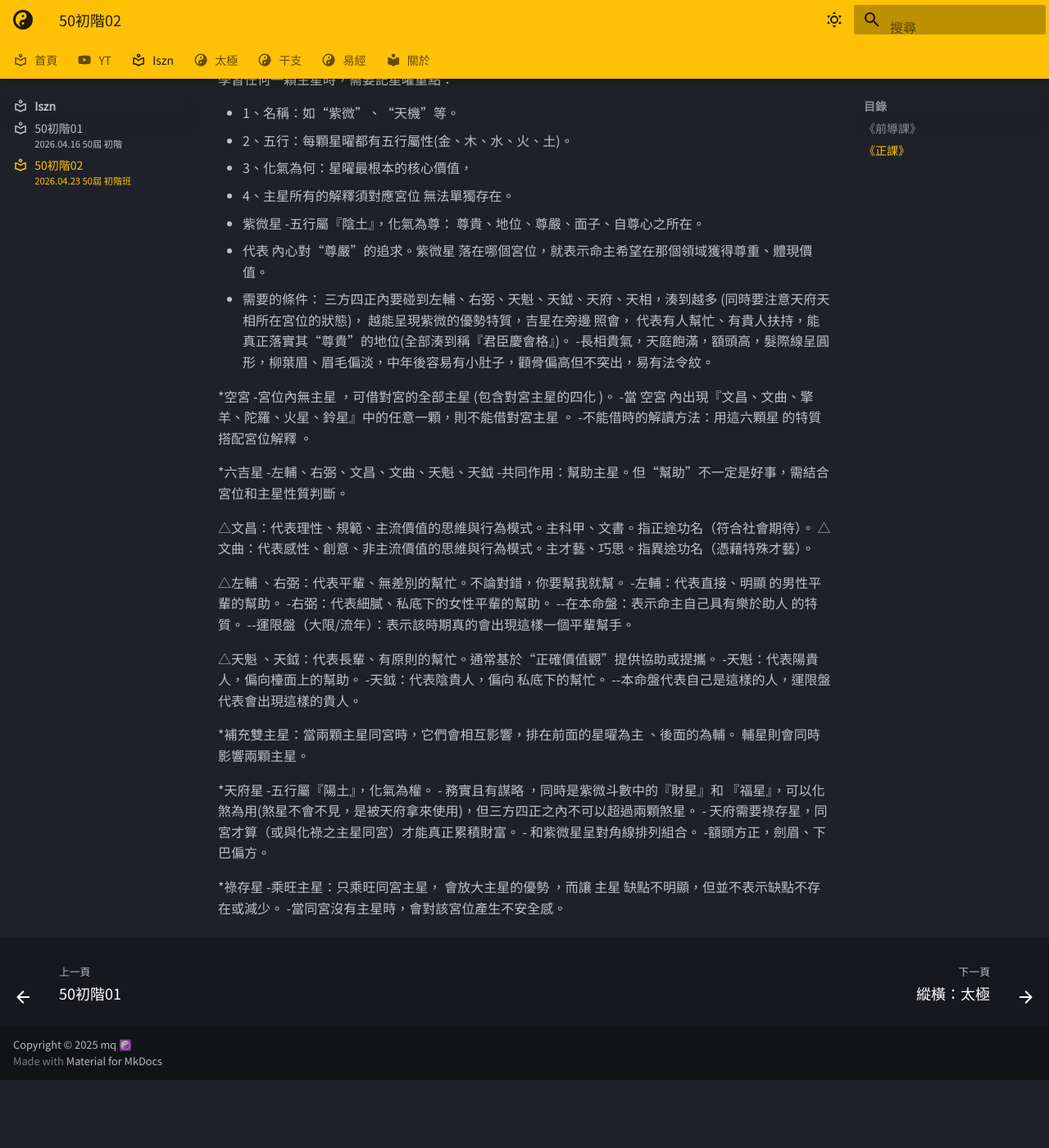
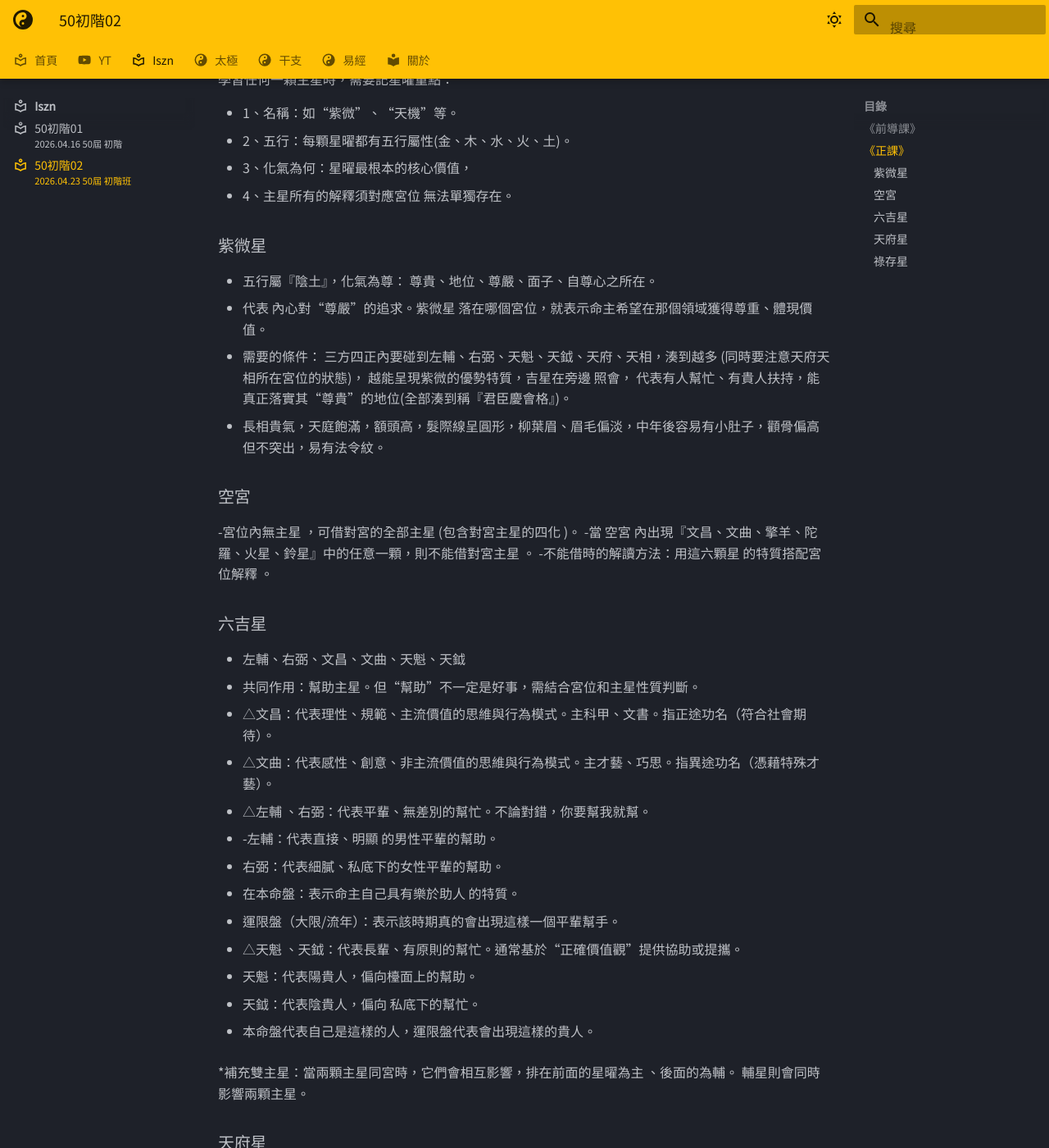
Before and after one commit to oolongyuan/oolongyuan.github.io, an MkDocs documentation site: the page built from docs/iszn/class_02.md, in a window 1280 px wide and 1400 px high, scrolled down 738 px. Shown: the whole window at 82% size. Built offline with MkDocs 1.6.1 and Material for MkDocs 9.7.7, drawn with Linux system fonts in a browser that asks for light colours; some web fonts are replaced; before the commit the page ends 2055 px from its top, so only the background shows below that; some of the changed text lies outside the part shown.

Commit message:
formatted

```diff
--- a/docs/iszn/class_02.md
+++ b/docs/iszn/class_02.md
@@ -40,44 +40,52 @@ subtitle: 2026.04.23 50屆 初階班
  - 3、化氣為何：星曜最根本的核心價值，
  - 4、主星所有的解釋須對應宮位 無法單獨存在。
 
-*     紫微星
--五行屬『陰土』，化氣為尊： 尊貴、地位、尊嚴、面子、自尊心之所在。
--     代表     內心對“尊嚴”的追求。紫微星     落在哪個宮位，就表示命主希望在那個領域獲得尊重、體現價值。
--     需要的條件：     三方四正內要碰到左輔、右弼、天魁、天鉞、天府、天相，湊到越多     (同時要注意天府天相所在宮位的狀態)，     越能呈現紫微的優勢特質，吉星在旁邊     照會，     代表有人幫忙、有貴人扶持，能真正落實其“尊貴”的地位(全部湊到稱『君臣慶會格』)。
--長相貴氣，天庭飽滿，額頭高，髮際線呈圓形，柳葉眉、眉毛偏淡，中年後容易有小肚子，顴骨偏高但不突出，易有法令紋。
+### 紫微星
 
-*空宮
+ - 五行屬『陰土』，化氣為尊： 尊貴、地位、尊嚴、面子、自尊心之所在。
+ -     代表     內心對“尊嚴”的追求。紫微星     落在哪個宮位，就表示命主希望在那個領域獲得尊重、體現價值。
+ -     需要的條件：     三方四正內要碰到左輔、右弼、天魁、天鉞、天府、天相，湊到越多     (同時要注意天府天相所在宮位的狀態)，     越能呈現紫微的優勢特質，吉星在旁邊     照會，     代表有人幫忙、有貴人扶持，能真正落實其“尊貴”的地位(全部湊到稱『君臣慶會格』)。
+ - 長相貴氣，天庭飽滿，額頭高，髮際線呈圓形，柳葉眉、眉毛偏淡，中年後容易有小肚子，顴骨偏高但不突出，易有法令紋。
+
+### 空宮
+
 -宮位內無主星  ，可借對宮的全部主星     (包含對宮主星的四化 )。
 -當     空宮     內出現『文昌、文曲、擎羊、陀羅、火星、鈴星』中的任意一顆，則不能借對宮主星  。
 -不能借時的解讀方法：用這六顆星     的特質搭配宮位解釋     。
 
-*六吉星
--左輔、右弼、文昌、文曲、天魁、天鉞
--共同作用：幫助主星。但“幫助”不一定是好事，需結合宮位和主星性質判斷。
+### 六吉星
 
-△文昌：代表理性、規範、主流價值的思維與行為模式。主科甲、文書。指正途功名（符合社會期待）。
-△文曲：代表感性、創意、非主流價值的思維與行為模式。主才藝、巧思。指異途功名（憑藉特殊才藝）。
+ - 左輔、右弼、文昌、文曲、天魁、天鉞
+ - 共同作用：幫助主星。但“幫助”不一定是好事，需結合宮位和主星性質判斷。
 
-△左輔 、右弼：代表平輩、無差別的幫忙。不論對錯，你要幫我就幫。
--左輔：代表直接、明顯     的男性平輩的幫助。
--右弼：代表細膩、私底下的女性平輩的幫助。
---在本命盤：表示命主自己具有樂於助人     的特質。
---運限盤（大限/流年）：表示該時期真的會出現這樣一個平輩幫手。
+ - △文昌：代表理性、規範、主流價值的思維與行為模式。主科甲、文書。指正途功名（符合社會期待）。
+ - △文曲：代表感性、創意、非主流價值的思維與行為模式。主才藝、巧思。指異途功名（憑藉特殊才藝）。
 
-△天魁 、天鉞：代表長輩、有原則的幫忙。通常基於“正確價值觀”提供協助或提攜。
--天魁：代表陽貴人，偏向檯面上的幫助。
--天鉞：代表陰貴人，偏向     私底下的幫忙。
---本命盤代表自己是這樣的人，運限盤代表會出現這樣的貴人。
+ - △左輔 、右弼：代表平輩、無差別的幫忙。不論對錯，你要幫我就幫。
+ - -左輔：代表直接、明顯     的男性平輩的幫助。
+
+ - 右弼：代表細膩、私底下的女性平輩的幫助。
+
+   - 在本命盤：表示命主自己具有樂於助人     的特質。
+   - 運限盤（大限/流年）：表示該時期真的會出現這樣一個平輩幫手。
+
+ - △天魁 、天鉞：代表長輩、有原則的幫忙。通常基於“正確價值觀”提供協助或提攜。
+ - 天魁：代表陽貴人，偏向檯面上的幫助。
+ - 天鉞：代表陰貴人，偏向     私底下的幫忙。
+
+   - 本命盤代表自己是這樣的人，運限盤代表會出現這樣的貴人。
 
 *補充雙主星：當兩顆主星同宮時，它們會相互影響，排在前面的星曜為主     、後面的為輔。     輔星則會同時影響兩顆主星。
 
-*天府星
--五行屬『陽土』，化氣為權。
--     務實且有謀略 ，同時是紫微斗數中的『財星』和     『福星』，可以化煞為用(煞星不會不見，是被天府拿來使用)，但三方四正之內不可以超過兩顆煞星。
--     天府需要祿存星，同宮才算（或與化祿之主星同宮）才能真正累積財富。
--     和紫微星呈對角線排列組合。
--額頭方正，劍眉、下巴偏方。
+### 天府星
 
-*祿存星
--乘旺主星：只乘旺同宮主星，     會放大主星的優勢     ，而讓     主星     缺點不明顯，但並不表示缺點不存在或減少。
--當同宮沒有主星時，會對該宮位產生不安全感。
+ - 五行屬『陽土』，化氣為權。
+ -     務實且有謀略 ，同時是紫微斗數中的『財星』和     『福星』，可以化煞為用(煞星不會不見，是被天府拿來使用)，但三方四正之內不可以超過兩顆煞星。
+ -     天府需要祿存星，同宮才算（或與化祿之主星同宮）才能真正累積財富。
+ -     和紫微星呈對角線排列組合。
+ - 額頭方正，劍眉、下巴偏方。
+
+### 祿存星
+
+ - 乘旺主星：只乘旺同宮主星，     會放大主星的優勢     ，而讓     主星     缺點不明顯，但並不表示缺點不存在或減少。
+ - 當同宮沒有主星時，會對該宮位產生不安全感。
```
